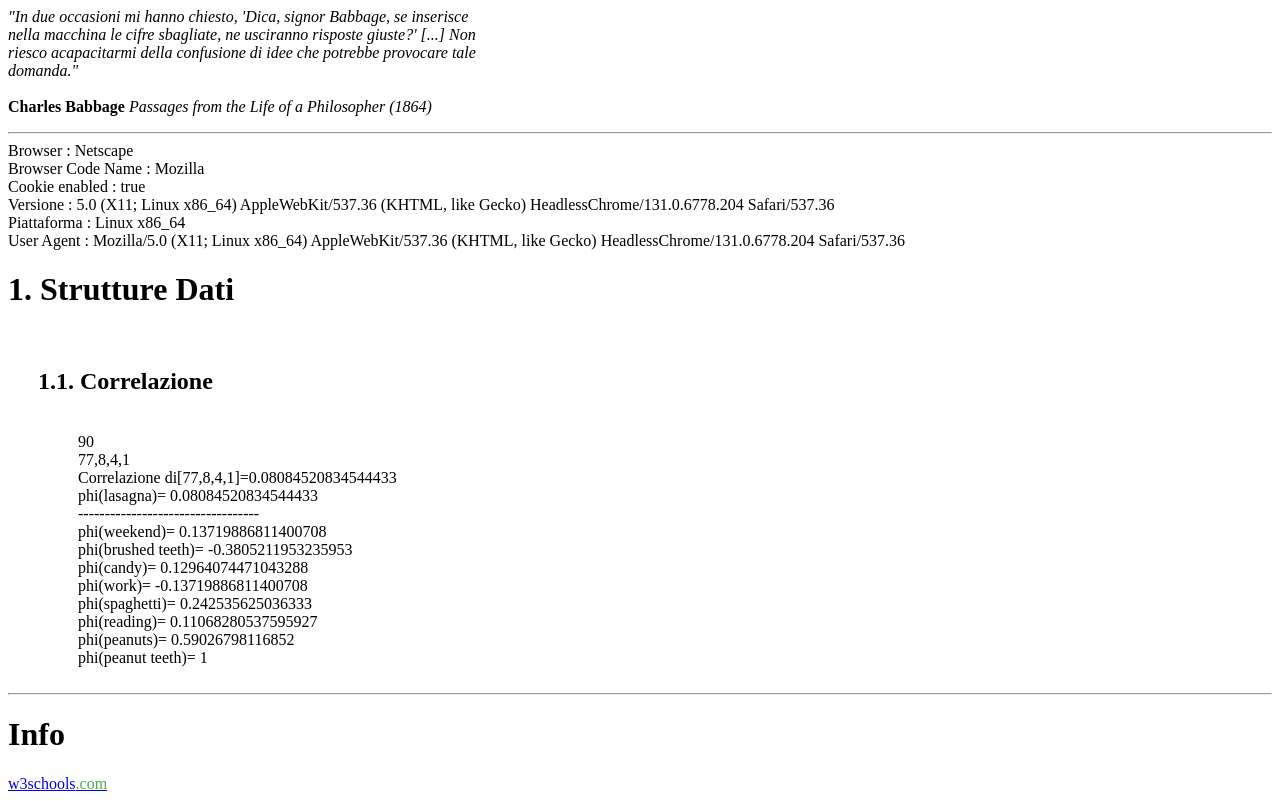
After one commit to Ficcadenti/js-example, a PHP site: the page made by Lezione-03 - Strutture dati (Oggetti e Array)/esempio_07.html in a window 1280 px wide. The commit adds this page. Run offline with PHP 8.4, Linux system fonts and the light colour scheme.

Commit message:
Esempio 07 - Correlazioni

```diff
--- /dev/null
+++ b/Lezione-03 - Strutture dati (Oggetti e Array)/esempio_07.html
@@ -0,0 +1,160 @@
+<!--
+	#
+	# MODULE DESCRIPTION:
+	# esempio_07.html
+	#
+	#
+	# AUTHORS:
+	# Author Name		Raffaele Ficcadenti
+	# Author email		raffaele.ficcadenti@gmail.com
+	#
+	#
+	# HISTORY:
+	# -[Date]-      -[Who]-               -[What]-
+	# 22-11-2016    Ficcadenti Raffaele
+	# -
+-->
+
+<hmtl>
+
+<head>
+	<title>sorgente: esempio_07.html</title>
+	<!-- Sezione per i CSS -->
+	<link rel="stylesheet" type="text/css" href="../assets/css/default.css">
+</head>
+
+<body>
+	<p>
+		<i>
+			"In due occasioni mi hanno chiesto, 'Dica, signor Babbage, se inserisce <br>
+			nella macchina le cifre sbagliate, ne usciranno risposte giuste?' [...] Non <br>
+			riesco acapacitarmi della confusione di idee che potrebbe provocare tale <br>
+			domanda."<br>
+		</i>
+		<br>
+		<strong>Charles Babbage</strong><i> Passages from the Life of a Philosopher (1864)</i>
+	</p>
+	<hr>
+
+	<script type="application/x-javascript" src="../assets/lib/my_scripts.js"></script>
+	<script type="application/x-javascript" src="../assets/lib/journal.js"></script>
+	<script type="application/x-javascript">
+		infoBrowser();
+		capitolo("Strutture Dati");
+
+		paragrafo("Correlazione");
+
+		function phi(tab)
+		{
+			return ((tab[3]*tab[0] - tab[2]*tab[1])/
+				Math.sqrt(	(tab[2]+tab[3])*
+							(tab[0]+tab[1])*
+							(tab[1]+tab[3])*
+							(tab[0]+tab[2])
+							));
+		}
+
+		function hasEvent(event,entry)
+		{
+			return (entry.events.indexOf(event)!=-1);
+		}
+
+
+		function tableFor(event, journal)
+		{
+			var table = [0, 0, 0, 0];
+			for (var i = 0; i < journal.length; i++)
+			{
+				var entry = journal[i];
+				var index = 0;
+
+				if (hasEvent(event, entry))
+				{
+					index += 1;
+				}
+				if (entry.squirrel)
+				{
+					index += 2;
+				}
+
+				table[index] += 1;
+
+			}
+			return table;
+		}
+
+		function storePhi(map,event,phi)
+		{
+			map[event]=phi;
+		}
+
+		function gatherCorrelations(journal)
+		{
+			var phis = {};
+			for (var entry = 0; entry < journal.length; entry++)
+			{
+				var events = journal[entry].events;
+				for (var i = 0; i < events.length; i++)
+				{
+					var event = events[i];
+					if (!(event in phis))
+					{
+						phis[event] = phi(tableFor(event, journal));
+					}
+				}
+			}
+			return phis;
+		}
+
+		var map={};
+
+		println(JOURNAL.length);
+		println(tableFor("lasagna",JOURNAL));
+		println("Correlazione di["+tableFor("lasagna",JOURNAL)+"]="+phi(tableFor("lasagna",JOURNAL)));
+
+		storePhi(map,"lasagna",phi(tableFor("lasagna",JOURNAL)));
+		storePhi(map,"pizza",phi(tableFor("pizza",JOURNAL)));
+
+
+		if("lasagna" in map)
+		{
+			println("phi(lasagna)= "+map["lasagna"]);
+		}
+
+		println("----------------------------------");
+
+		for (var i = 0; i < JOURNAL.length; i++)
+		{
+			var entry = JOURNAL[i];
+			if (hasEvent("peanuts", entry) && !hasEvent("brushed teeth", entry))
+			{
+				entry.events.push("peanut teeth");
+			}
+		}
+
+		var map1=gatherCorrelations(JOURNAL);
+
+		for(var evt in map1)
+		{
+			var phi=map1[evt];
+			if( (phi>0.1) || (phi<-0.1))
+			{
+				println("phi("+evt+")= "+phi);
+			}
+		}
+
+
+
+		chiudiparagrafo();
+
+
+	</script>
+
+	<hr>
+	<div id="info">
+		<h1>Info</h1>
+		<a href="http://www.w3schools.com/js/default.asp" target="_blank">w3schools<span class="dotcom">.com</span></a>
+	</div>
+
+</body>
+</hmtl>
--- a/index.php
+++ b/index.php
@@ -73,6 +73,7 @@
 				<ul>
 					<br>
 					<li><b><a href="<?php echo $path_sviluppo?>Lezione-03 - Strutture dati (Oggetti e Array)/esempio_06.html" target="_blank">esempio_06.html</a></b>: Oggetti.</li>
+					<li><b><a href="<?php echo $path_sviluppo?>Lezione-03 - Strutture dati (Oggetti e Array)/esempio_07.html" target="_blank">esempio_07.html</a></b>: Correlazioni.</li>
 					<br>
 				</ul>
 			</li>
```
Also changed, not shown: Lezione-03 - Strutture dati (Oggetti e Array)/esempio_06.html (+0 -104 lines), README.md.
